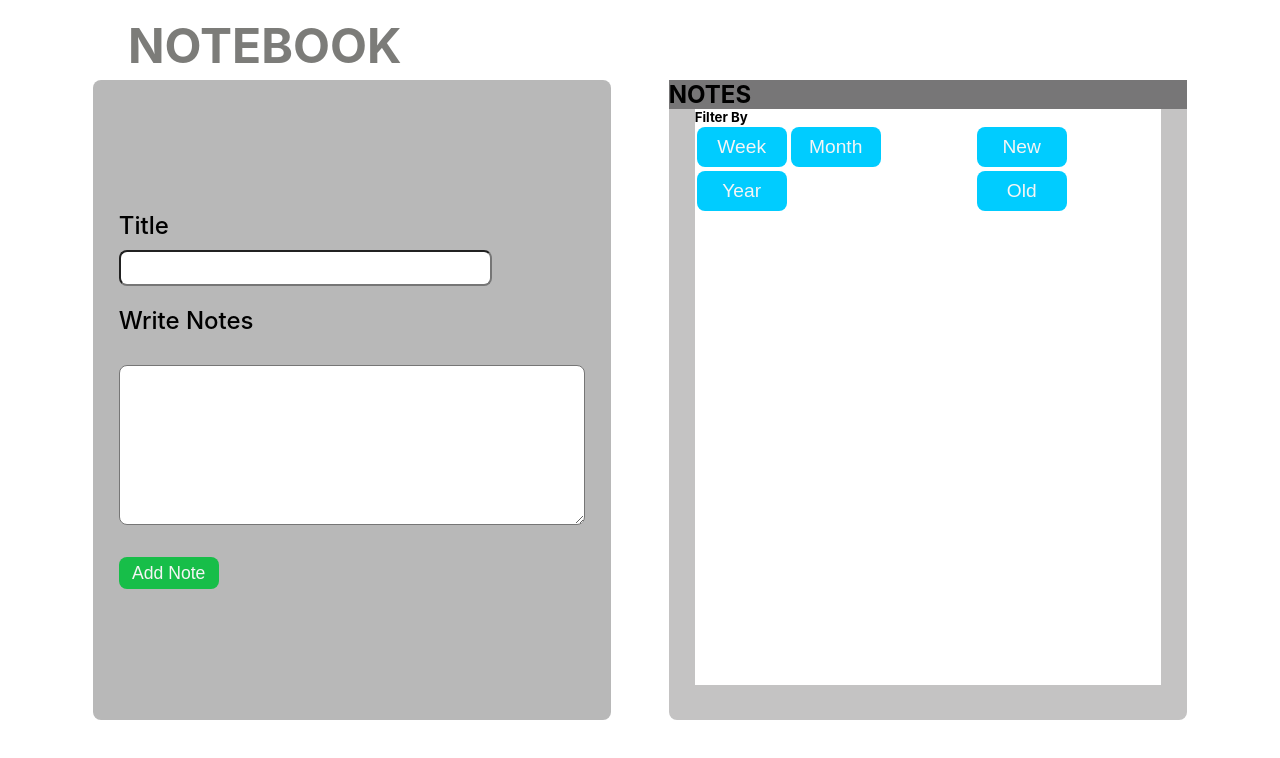
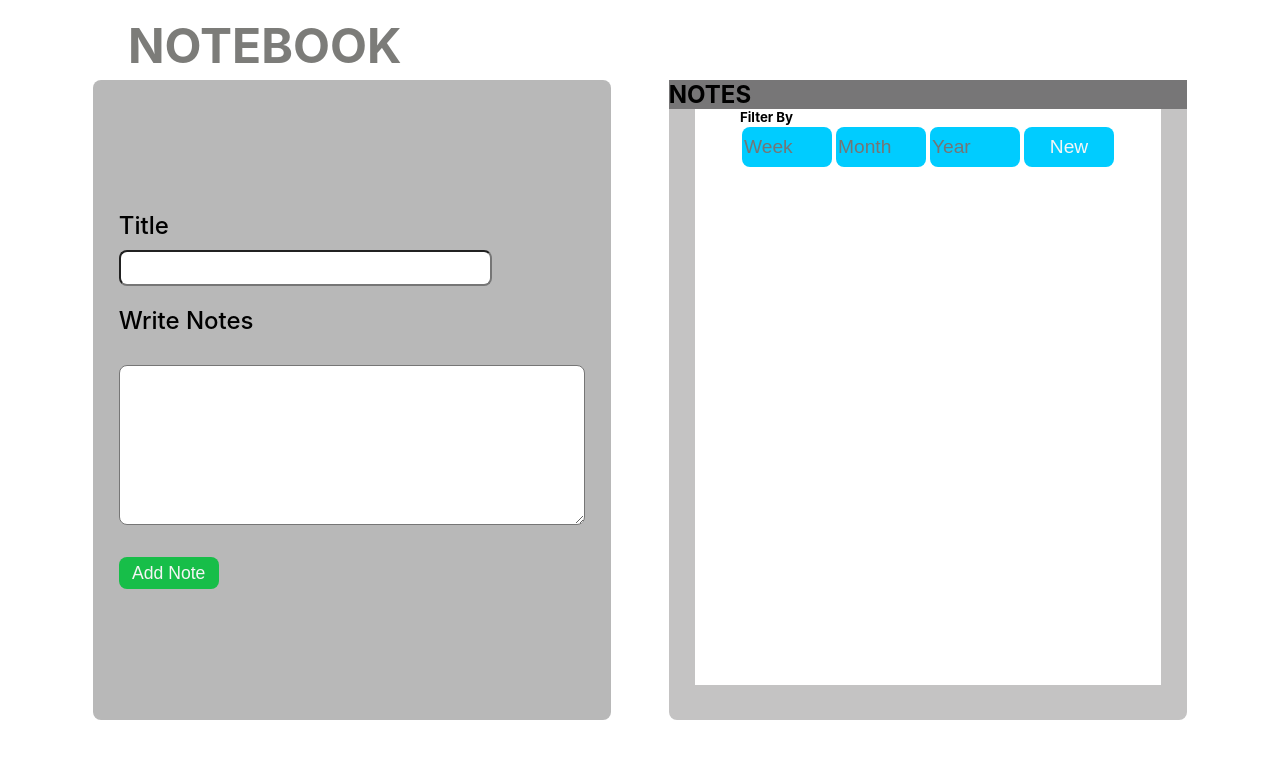
Before and after one commit to ari-sarkar/note-takeing-app, a React (Create React App) app: page / in a window 1280 px wide. Shown: the top 758 px of the page. Built offline with nearby package versions, Linux system fonts and the light colour scheme.

Commit message:
all the functionality is done except sorting

```diff
--- a/src/Components/UI/Notebook.js
+++ b/src/Components/UI/Notebook.js
@@ -2,8 +2,8 @@ import React, { useState } from "react";
 import "../../Styles/UI/Notebook.scss";
 import EachNote from "../UILogic/EachNote";
 const Notebook = () => {
-  const [title, settitle] = useState(null);
-  const [note, setnote] = useState(null);
+  const [title, settitle] = useState("");
+  const [note, setnote] = useState("");
   const [isClicked, setisClicked] = useState(false);
   const AddNote = e => {
     e.preventDefault();
--- a/src/Components/UILogic/EachNote.js
+++ b/src/Components/UILogic/EachNote.js
@@ -1,4 +1,4 @@
-import React, { useEffect } from "react";
+import React, { useEffect, useState } from "react";
 import "../../Styles/UILogic/EachNote.scss";
 import FilterLogic from "../UILogic/FilterLogic";
 const EachNote = ({
@@ -13,26 +13,27 @@ const EachNote = ({
   hour,
   minute,
 }) => {
-  console.log(date, month, year, hour, minute);
+  const [notelist, setnotelist] = useState("");
+  //console.log(date, month, year, hour, minute);
   useEffect(() => {
     if (note) {
       setisClicked(false);
       ///logic
       const notes = document.querySelector(".note-list");
+      setnotelist(notes);
       const lists = document.createElement("li");
       lists.classList.add("note");
-      lists.innerHTML = `<div contentEditable="true"><b>${title}:</b> ${note}</div>`;
+      lists.innerHTML = `<div className="dateandtime" data-date="${date}" data-month="${month}" data-year=${year} data-hour=${hour} data-minute=${minute} contentEditable="true"><b>${title}:</b> ${note}</div><br><p>${date}/${month}/${year} ${hour}:${minute}</p>`;
       const buttonDelete = document.createElement("button");
       buttonDelete.classList.add("delete-button");
-      buttonDelete.innerText = "Del";
+      buttonDelete.innerHTML = "Del";
       buttonDelete.addEventListener("click", () => {
-        //lists.innerHTML = "none";
         lists.remove();
       });
       lists.appendChild(buttonDelete);
       notes.appendChild(lists);
       notes.value = "";
-      console.log(notes.childNodes);
+      setnotelist(notes.childNodes);
       settitle("");
       setnote("");
     }
@@ -54,7 +55,7 @@ const EachNote = ({
       <div className="filter-notes">
         <h5>Filter By</h5>
         <div className="filter-logic-container">
-          <FilterLogic />
+          <FilterLogic notelist={notelist} setisClicked={setisClicked} title={title} note={note}/>
         </div>
       </div>
       <ul className="note-list"></ul>
--- a/src/Components/UILogic/FilterLogic.js
+++ b/src/Components/UILogic/FilterLogic.js
@@ -1,21 +1,68 @@
-import React from 'react'
-import "../../Styles/UILogic/FilterLogic.scss"
-const FilterLogic = () => {
+import React, { useEffect, useState } from "react";
+import "../../Styles/UILogic/FilterLogic.scss";
+const FilterLogic = ({ notelist, setisClicked, title, note }) => {
+  const [noteData, setnoteData] = useState([]);
+  const [weekValue, setweekValue] = useState("");
+  const [monthValue, setmonthValue] = useState("");
+  const [yearValue, setyearValue] = useState("");
+  const [isbtnClicked, setisbtnClicked] = useState(false);
+  useEffect(() => {
+    const data = [...notelist];
+    const newData = data.map(item => item.childNodes[0]);
+    setnoteData(newData);
+    //console.log(newData)
+    ////////
+    noteData.filter(item => {
+      if (weekValue !== "" || monthValue !== "" || yearValue !== "") {
+        if (
+          item.getAttribute("data-date") !== weekValue &&
+          item.getAttribute("data-month") !== monthValue &&
+          item.getAttribute("data-year") !== yearValue
+        ) {
+          //console.log(item)
+          item.parentNode.style.display = "none";
+        } else {
+          item.parentNode.style.display = "flex";
+        }
+      } else {
+        item.parentNode.style.display = "flex";
+      }
+    });
+  }, [notelist, weekValue, monthValue, yearValue]);
+
+  ///////////New  Old///////////////
+
+
   return (
     <div className="filter-logic-wrapper">
       {/* WMY = Week / Month/ Year */}
+      <div className="filter-by-WMY">
+        <input
+          type="number"
+          placeholder="Week"
+          value={weekValue}
+          onChange={e => setweekValue(e.target.value)}
+        />
+        <input
+          type="number"
+          placeholder="Month"
+          value={monthValue}
+          onChange={e => setmonthValue(e.target.value)}
+        />
+        <input
+          type="number"
+          placeholder="Year"
+          value={yearValue}
+          onChange={e => setyearValue(e.target.value)}
+        />
+      </div>
        {/* NO = New / Old */}
-            <div className="filter-by-WMY">
-                <button>Week</button>
-                <button>Month</button>
-                <button>Year</button>
-            </div>
       <div className="filter-by-NO">
-                <button>New</button>
-                <button>Old</button>
+        <button onClick={() =>setisbtnClicked(!isbtnClicked)}>New</button>
+        {/* <button onClick={sortbyOld}>Old</button> */}
       </div>
     </div>
-    )
-}
+  );
+};
 
-export default FilterLogic
+export default FilterLogic;
--- a/src/Styles/UILogic/EachNote.scss
+++ b/src/Styles/UILogic/EachNote.scss
@@ -31,8 +31,12 @@
       font-size: 1.1em;
       //overflow: scroll;
       div{
-        width: 80%;
-        height: 2rem;
+        width: 400px;
+        height: 50px;
+        overflow: hidden;
+      }
+      p{
+        font-size: 9px;
       }
       button{
         width: 35px;
--- a/src/Styles/UILogic/FilterLogic.scss
+++ b/src/Styles/UILogic/FilterLogic.scss
@@ -5,7 +5,7 @@
     //background-color: yellow;
     justify-content: space-between;
     align-items: flex-end;
-    button{
+    button, input{
         width: 90px;
         height: 2.5rem;
         background-color: rgb(0, 204, 255);
```
Also changed, not shown: 1 other file (tests, documents, lock files or other folders). Lines whose indentation alone changed are shown as unchanged.
